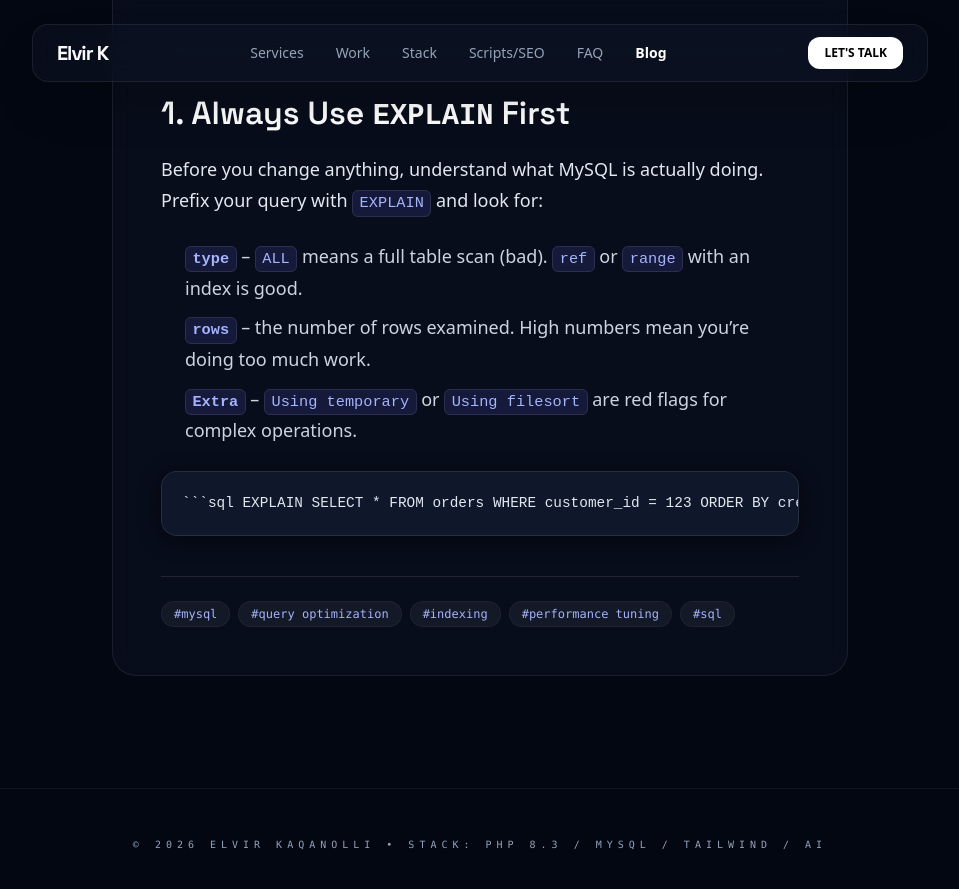
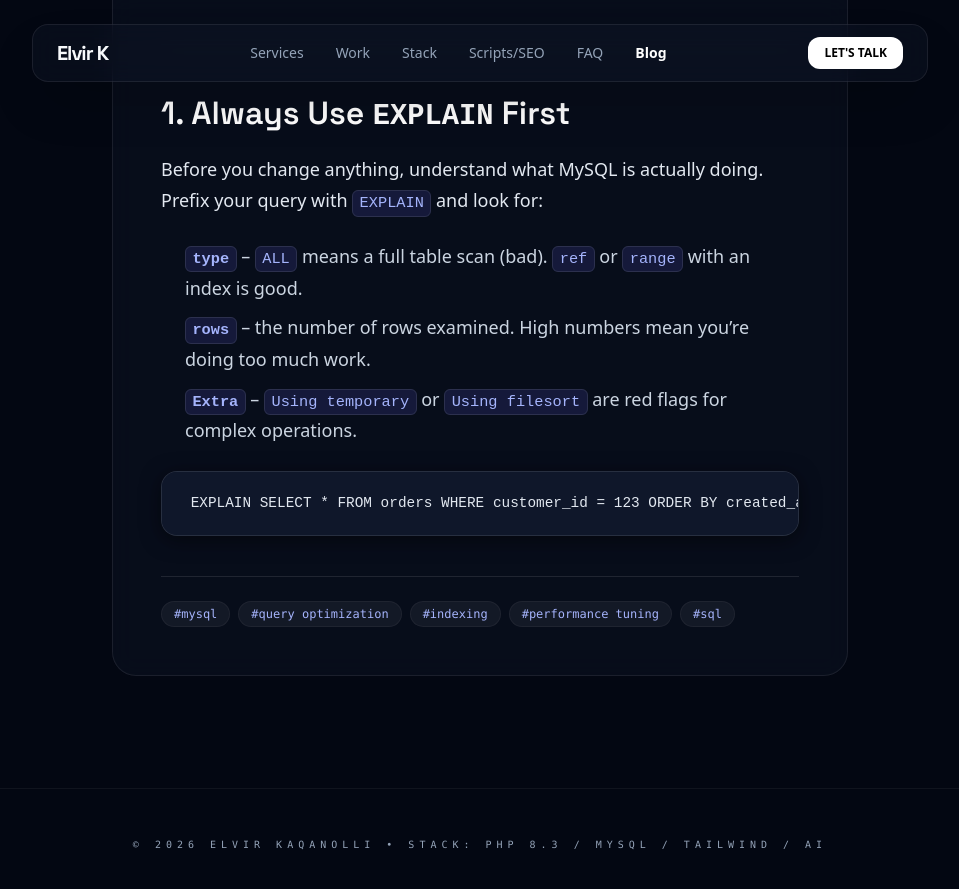
Before and after one commit to elvir-k/elvir-k.github.io, a Jekyll site: the page built from _posts/2026-03-08-optimizing-mysql-queries.md, in a window 1280 px wide and 900 px high, scrolled down 726 px. Shown: the top 889 px of the window, without its empty margins (160-1119 px from the left). Built offline with Jekyll 4.4.1, drawn with Linux system fonts in a browser that asks for light colours; nearby versions of some CDN libraries.

Commit message:
Update 2026-03-08-optimizing-mysql-queries.md

````diff
--- a/_posts/2026-03-08-optimizing-mysql-queries.md
+++ b/_posts/2026-03-08-optimizing-mysql-queries.md
@@ -29,4 +29,4 @@ Before you change anything, understand what MySQL is actually doing. Prefix your
 - **`rows`** – the number of rows examined. High numbers mean you're doing too much work.
 - **`Extra`** – `Using temporary` or `Using filesort` are red flags for complex operations.
 
-<pre>```sql EXPLAIN SELECT * FROM orders WHERE customer_id = 123 ORDER BY created_at DESC; ```</pre>
+<pre> EXPLAIN SELECT * FROM orders WHERE customer_id = 123 ORDER BY created_at DESC; </pre>
````
